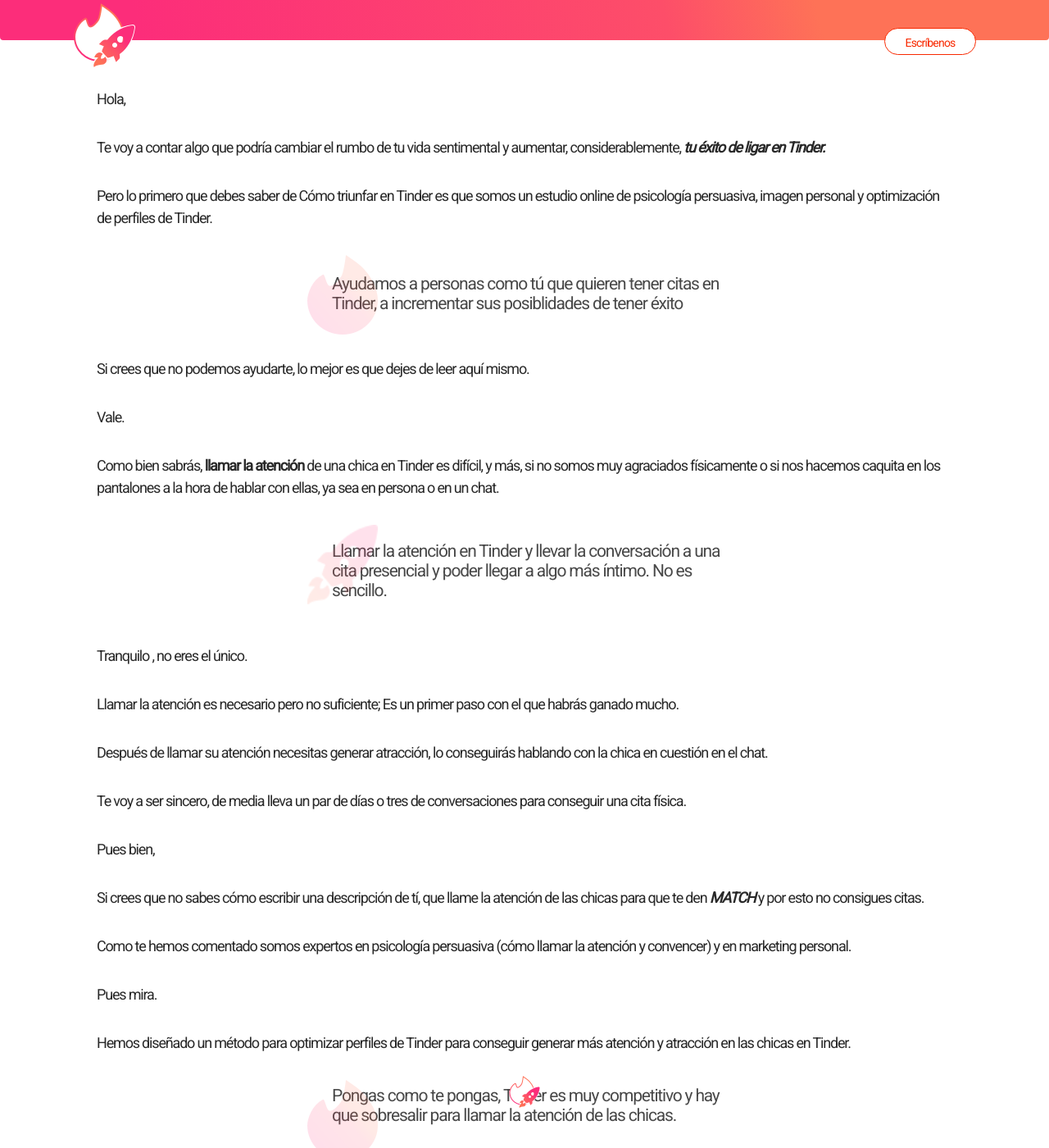
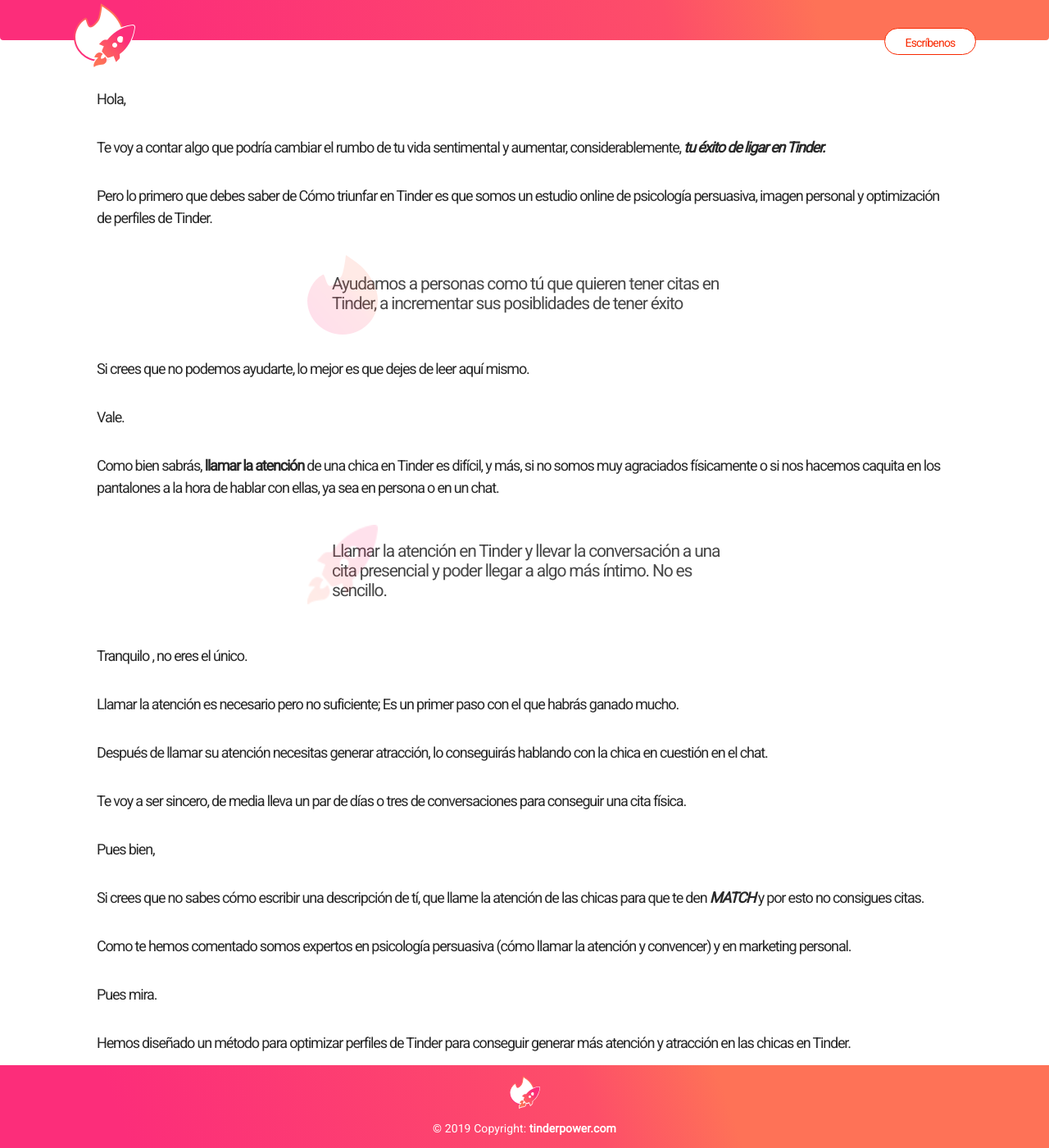
Before and after one commit to dmartincc/tinderpower.github.io, a Jekyll site: the page built from index.md, in a window 1280 px wide and 1400 px high, scrolled down 539 px. Shown: the whole window at 82% size. Built offline with Jekyll 4.4.1, drawn with Linux system fonts in a browser that asks for light colours; grey boxes are pictures that could not be loaded.

Commit message:
footer repaired

```diff
--- a/_includes/bottomCTA.html
+++ b/_includes/bottomCTA.html
@@ -1,6 +1,6 @@
 <div class="container-fluid bottomCTA py-2 rounded">
     <div class="jumbotron pb-n4 " style="background:transparent !important; padding: 0rem !important; max-width: 550px;">
-      <div class="form-group pt-5 px-5">
+      <div class="form-group">
         <label for="exampleInputEmail1" class=" text2BottomCTA py-3">Déjanos tu email y nos pondremos en contacto contigo en 24/48h</label>
         <input type="email" class="form-control" id="exampleInputEmail1" aria-describedby="emailHelp" placeholder="Email">
         <div class="col py-3 ml-n3">
--- a/_includes/footer.html
+++ b/_includes/footer.html
@@ -1,5 +1,5 @@
 
-<footer class="page-footer font-small bgModal fixed-bottom">
+<footer class="page-footer font-small bgfooter fixed-bottom">
 <script src="https://code.jquery.com/jquery-3.3.1.slim.min.js" integrity="sha384-q8i/X+965DzO0rT7abK41JStQIAqVgRVzpbzo5smXKp4YfRvH+8abtTE1Pi6jizo" crossorigin="anonymous"></script>
 <script src="https://cdnjs.cloudflare.com/ajax/libs/popper.js/1.14.7/umd/popper.min.js" integrity="sha384-UO2eT0CpHqdSJQ6hJty5KVphtPhzWj9WO1clHTMGa3JDZwrnQq4sF86dIHNDz0W1" crossorigin="anonymous"></script>
 <script src="https://stackpath.bootstrapcdn.com/bootstrap/4.3.1/js/bootstrap.min.js" integrity="sha384-JjSmVgyd0p3pXB1rRibZUAYoIIy6OrQ6VrjIEaFf/nJGzIxFDsf4x0xIM+B07jRM" crossorigin="anonymous"></script>
--- a/_includes/modal.html
+++ b/_includes/modal.html
@@ -10,7 +10,7 @@
       <div class="modal-body">
         <div class="container-fluid bottomCTA py-2 rounded">
             <div class="jumbotron pb-n4 " style="background:transparent !important; padding: 0rem !important; max-width: 550px;">
-              <div class="form-group pt-5 px-5">
+              <div class="form-group">
                 <label for="exampleInputEmail1" class=" text2BottomCTA py-3">Déjanos tu email y nos pondremos en contacto contigo en 24/48h</label>
                 <input type="email" class="form-control" id="exampleInputEmail1" aria-describedby="emailHelp" placeholder="Email">
                   <div class="modal-footer">
--- a/assets/css/base.css
+++ b/assets/css/base.css
@@ -229,7 +229,9 @@
   line-height: normal;
   letter-spacing: 0.12px;
   color: #ffffff;
-
+}
+.bgfooter {
+  background-image: linear-gradient(70deg, #fc2d7a 12%, #fd4e69 56%, #fe7257 69%);
 }
 .textoFooter {
 text-decoration: none;
```
